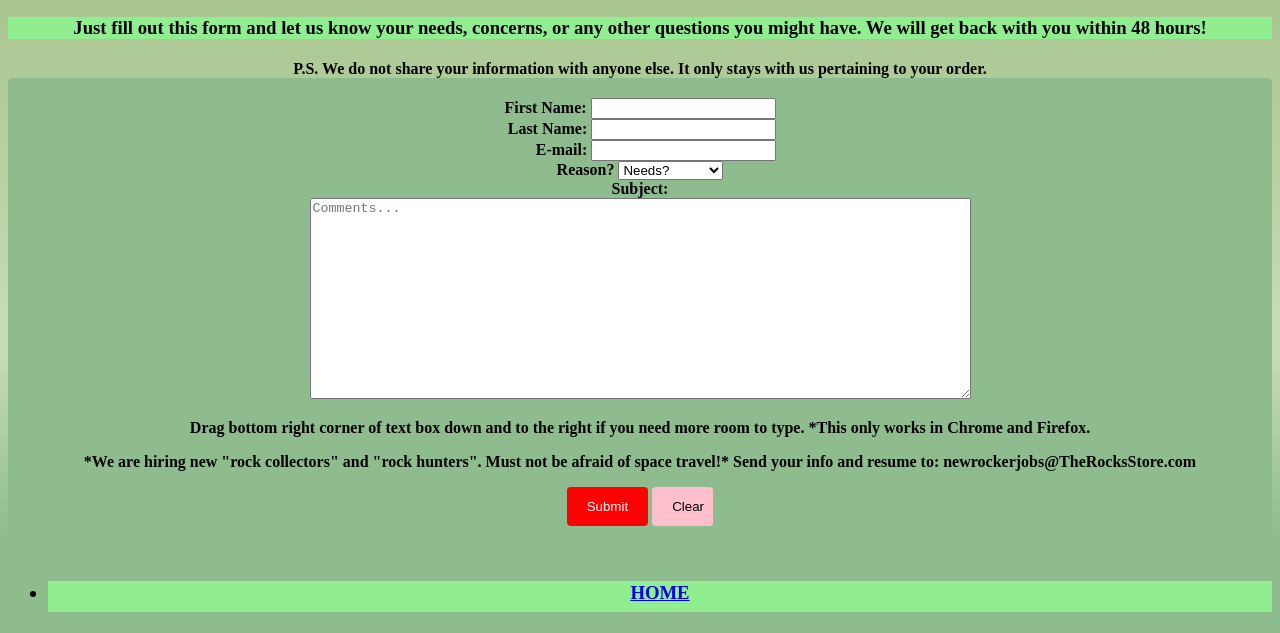
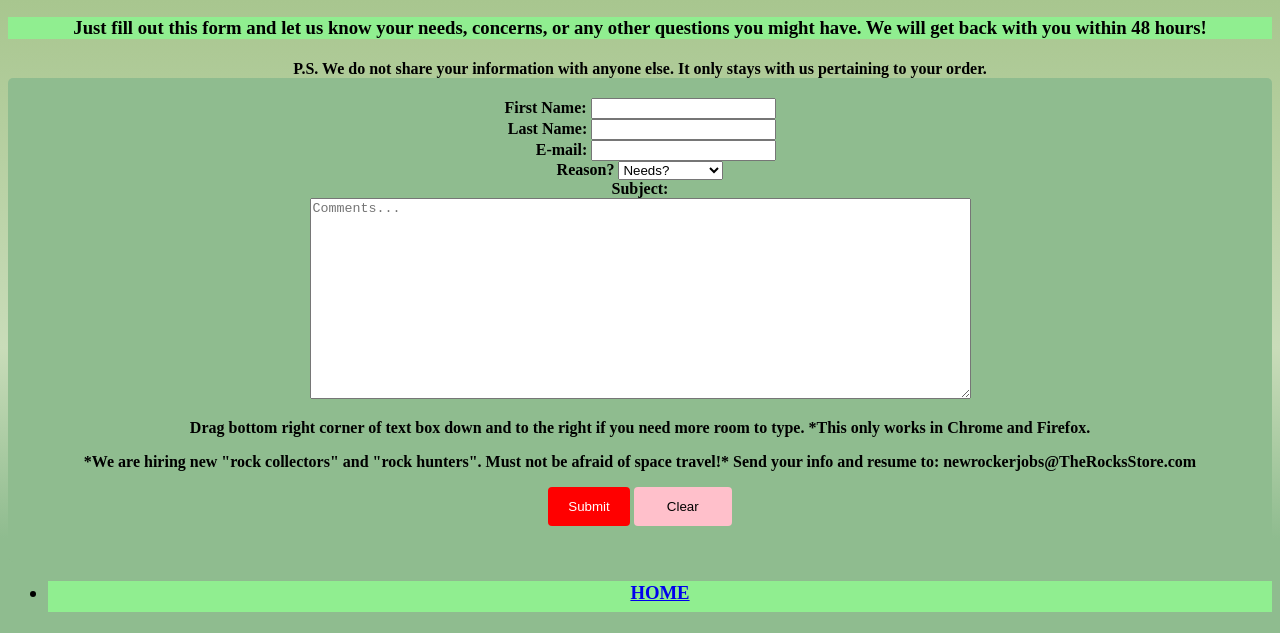
Before and after one commit to WillieCortez/williecortez.github.io, a plain HTML site: page contactpage.html in a window 1280 px wide. Shown: the part 317-950 px from the top of the page. Drawn offline with Linux system fonts and the light colour scheme; a script that the page names is missing.

Commit message:
Update contactpage.html

```diff
--- a/contactpage.html
+++ b/contactpage.html
@@ -70,7 +70,7 @@
 						    border: none;
 						    border-radius: 4px;
 						    cursor: pointer;
-						    width: 5%
+						    width: 8%
 
         }
 
```
